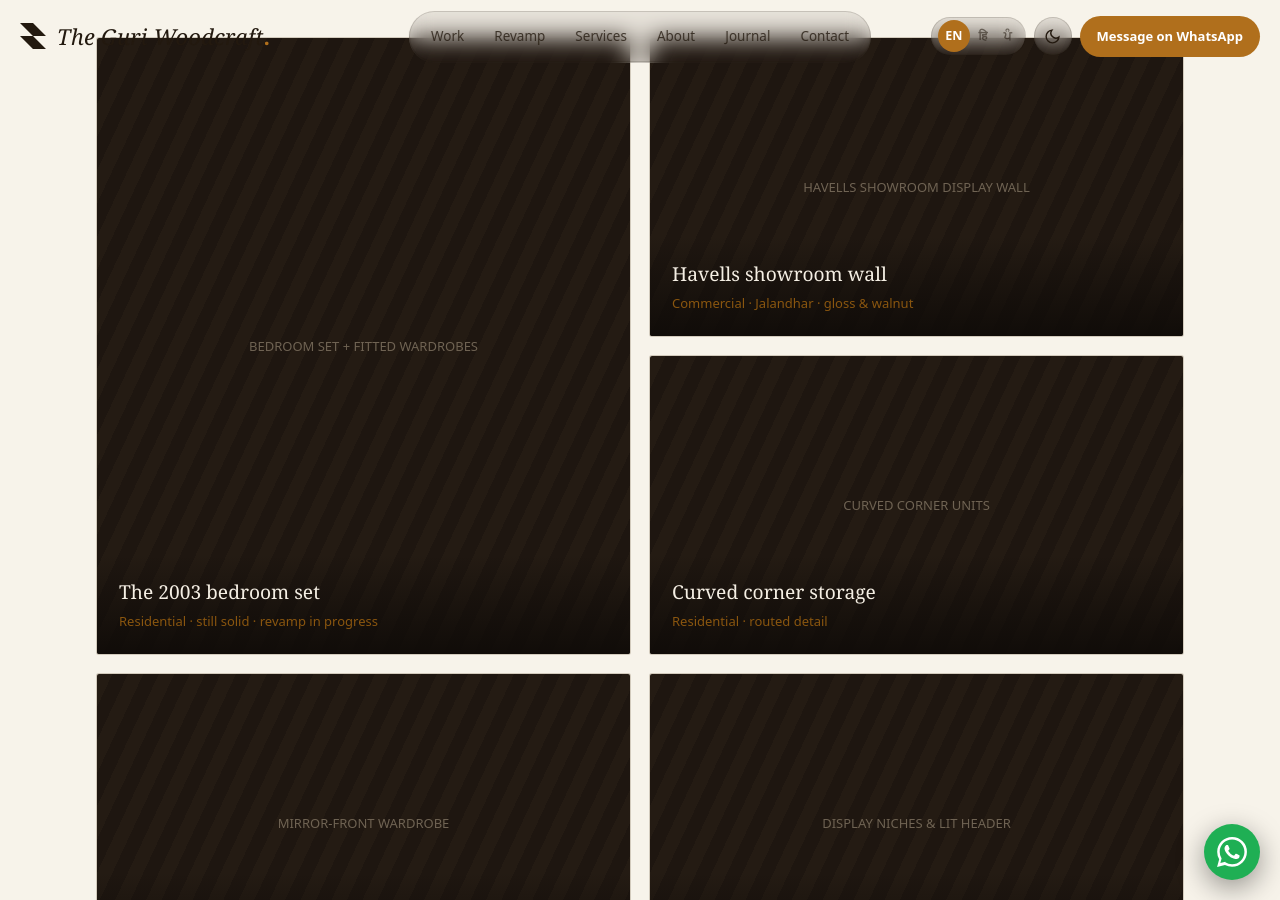
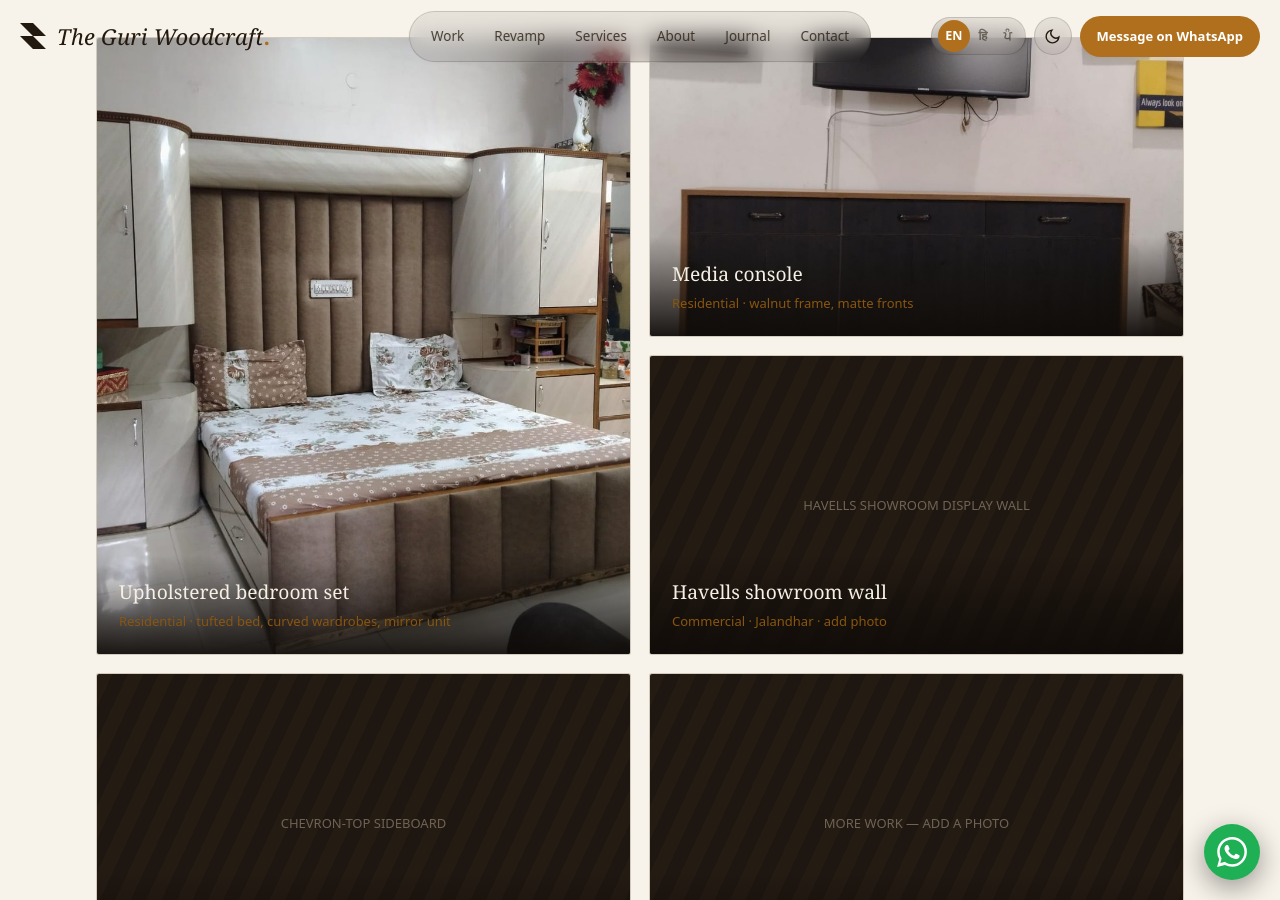
Before and after one commit to arvinderss/theguriwoodcraft.in, a Jekyll site: the page built from index.html, in a window 1280 px wide and 900 px high, scrolled down 3662 px. Built offline with Jekyll 4.4.1, drawn with Linux system fonts in a browser that asks for light colours; some of the changed text lies outside the part shown.

Commit message:
Add real project photos to gallery, hero, and social preview
- Add bedroom-set, sideboard-front, and og-cover images to assets/img/
- Wire bedroom set into hero (before/after) and gallery tall slot
- Add media console (sideboard-front) to gallery
- Set og-cover.jpg (1200x630) as SEO social-share image
- Keep Havells, chevron sideboard, and next-piece as placeholders
  until those photos are available

Co-Authored-By: Claude Opus 4.8 <noreply@anthropic.com>
Claude-Session: https://claude.ai/code/session_01XP1BQdbz9CSoXX3b63Y7hV

```diff
--- a/assets/js/home.js
+++ b/assets/js/home.js
@@ -7,8 +7,8 @@
 /* ---- SET YOUR BEFORE/AFTER IMAGES HERE ----------------------------------
    Use SAME-ORIGIN paths (files in /assets/img/ of this repo). Cross-origin
    images break the canvas spotlight ("tainted canvas"). Slider is unaffected. */
-var BEFORE_IMG = "";  /* e.g. "/assets/img/bed-before.jpg" */
-var AFTER_IMG  = "";  /* e.g. "/assets/img/bed-after.jpg"  */
+var BEFORE_IMG = "/assets/img/bedroom-set.jpg";  /* until a true before/after pair exists, both point at the flagship shot so the hero looks clean, not mismatched */
+var AFTER_IMG  = "/assets/img/bedroom-set.jpg";  /* swap to the revamped image when you shoot a real before/after */
 
 (function(){
   if(BEFORE_IMG){
--- a/index.html
+++ b/index.html
@@ -151,11 +154,11 @@ form input:focus,form textarea:focus{outline:none;border-color:var(--amber)}form
   <div class="sec-head reveal"><div class="sec-eyebrow"><span data-lang="en">Selected work</span><span data-lang="hi">चुनिंदा काम</span><span data-lang="pa">ਚੋਣਵਾਂ ਕੰਮ</span></div><h2><span data-lang="en">A few pieces, residential and commercial.</span><span data-lang="hi">कुछ नमूने — घरेलू और व्यावसायिक।</span><span data-lang="pa">ਕੁਝ ਨਮੂਨੇ — ਘਰੇਲੂ ਤੇ ਵਪਾਰਕ।</span></h2></div>
   <div class="gallery">
     <!-- Replace each <div class="ph">…</div> with <img src="/assets/img/file.jpg" alt="..."> -->
-    <div class="piece tall reveal"><div class="ph">Bedroom set + fitted wardrobes</div><div class="cap"><div class="t">The 2003 bedroom set</div><div class="s">Residential &middot; still solid &middot; revamp in progress</div></div></div>
-    <div class="piece reveal"><div class="ph">Havells showroom display wall</div><div class="cap"><div class="t">Havells showroom wall</div><div class="s">Commercial &middot; Jalandhar &middot; gloss &amp; walnut</div></div></div>
-    <div class="piece reveal"><div class="ph">Curved corner units</div><div class="cap"><div class="t">Curved corner storage</div><div class="s">Residential &middot; routed detail</div></div></div>
-    <div class="piece reveal"><div class="ph">Mirror-front wardrobe</div><div class="cap"><div class="t">Mirror-front wardrobe</div><div class="s">Residential &middot; fitted joinery</div></div></div>
-    <div class="piece reveal"><div class="ph">Display niches &amp; lit header</div><div class="cap"><div class="t">Retail display niches</div><div class="s">Commercial &middot; backlit fixture</div></div></div>
+    <div class="piece tall reveal"><img src="/assets/img/bedroom-set.jpg" alt="Upholstered bed with channel-tufted headboard and flanking curved-corner wardrobes" loading="lazy"><div class="cap"><div class="t">Upholstered bedroom set</div><div class="s">Residential &middot; tufted bed, curved wardrobes, mirror unit</div></div></div>
+    <div class="piece reveal"><img src="/assets/img/sideboard-front.jpg" alt="Sideboard console beneath a wall-mounted TV, walnut frame and black doors" loading="lazy"><div class="cap"><div class="t">Media console</div><div class="s">Residential &middot; walnut frame, matte fronts</div></div></div>
+    <div class="piece reveal"><div class="ph">Havells showroom display wall</div><div class="cap"><div class="t">Havells showroom wall</div><div class="s">Commercial &middot; Jalandhar &middot; add photo</div></div></div>
+    <div class="piece reveal"><div class="ph">Chevron-top sideboard</div><div class="cap"><div class="t">Chevron-top sideboard</div><div class="s">Residential &middot; add photo</div></div></div>
+    <div class="piece reveal"><div class="ph">More work — add a photo</div><div class="cap"><div class="t">Your next piece</div><div class="s">Drop an image in /assets/img/</div></div></div>
   </div>
 </div></section>
 
```
Also changed, not shown: other parts of index.html (+3 -0 lines), assets/img/bedroom-set.jpg (added), assets/img/og-cover.jpg (added), assets/img/sideboard-front.jpg (added).
